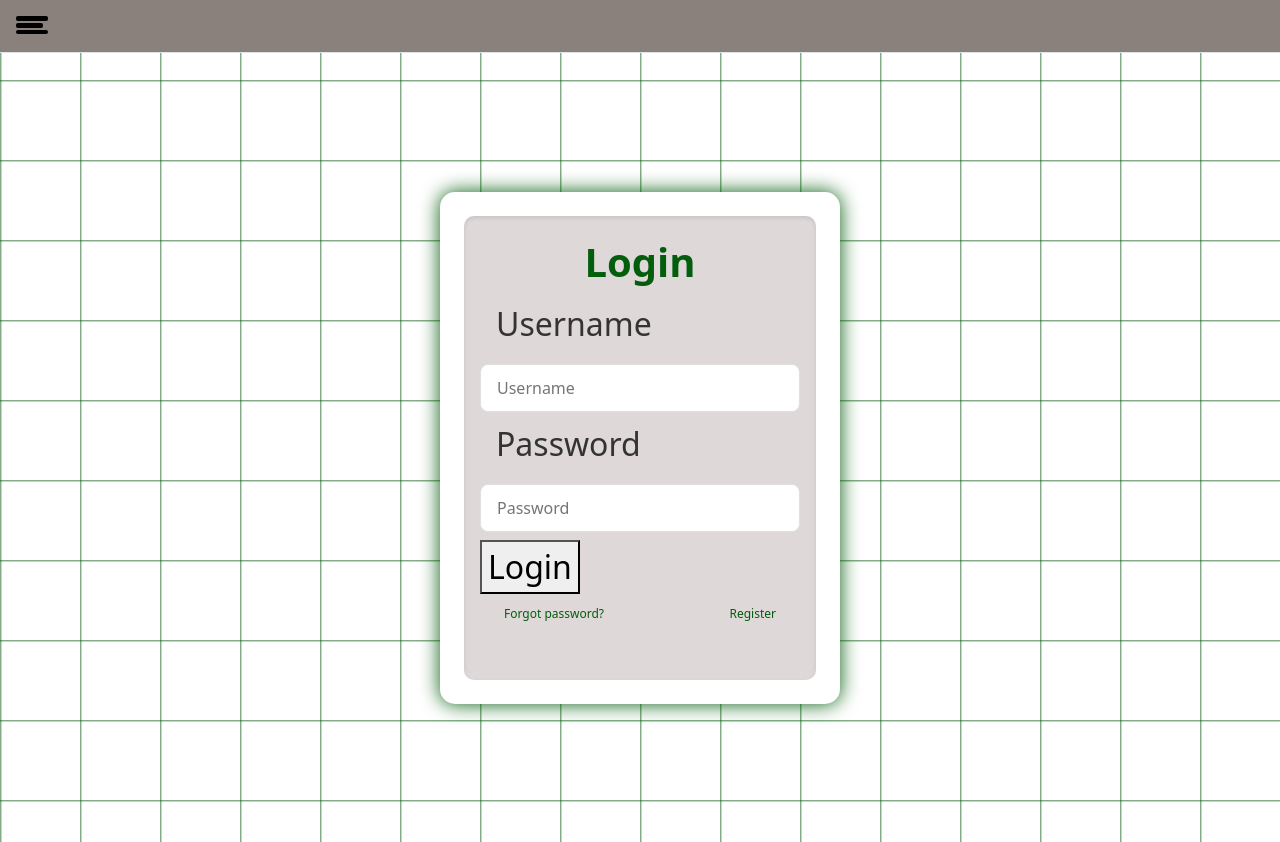
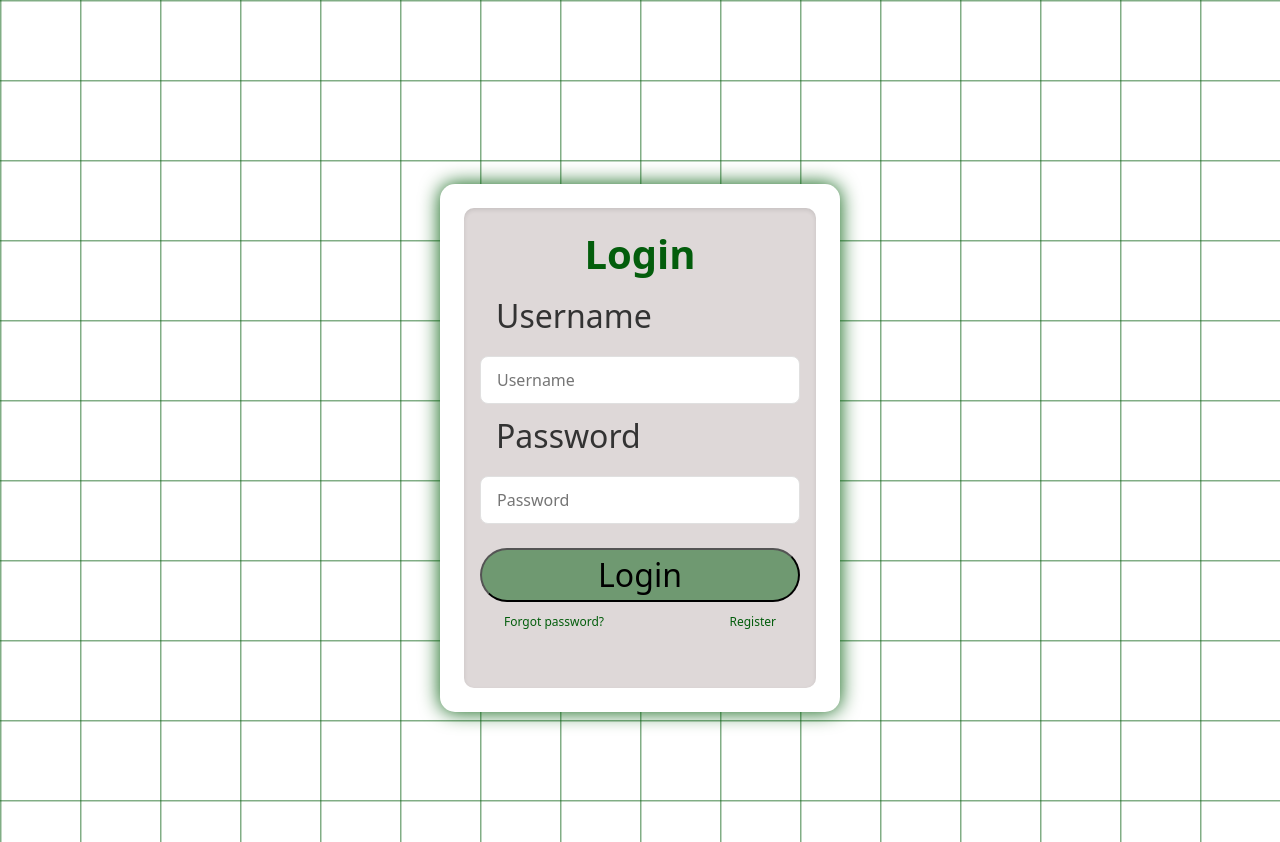
Before and after one commit to BhaveshKukreja29/DevWorth, a Flask app: page /login in a window 1280 px wide. Shown: the top 842 px of the page. Run offline with Flask 3, Linux system fonts and the light colour scheme; some libraries are stand-ins or nearby versions.

Commit message:
Update login.html

```diff
--- a/templates/login.html
+++ b/templates/login.html
@@ -12,33 +12,6 @@
     </head>
 
     <body>
-        <!------------------Floating nav bar---------------------------------------------------->
-        <div class="container">
-            <nav class="navbar d-flex justify-content-between align-items-center py-3 mb-4 border-bottom">
-                <div class="navbar-left">
-                    <div class="hamburger" data-bs-toggle="offcanvas" data-bs-target="#offcanvasTop" aria-controls="offcanvasTop">
-                        <div class="hamburger1"></div>
-                        <div class="hamburger2"></div>
-                        <div class="hamburger3"></div>
-                    </div>
-
-                    <a href="/index" class="d-inline-flex link-body-emphasis text-decoration-none ms-3">
-                        <!-- Your logo or site name here -->
-                    </a>
-                </div>
-            </nav>
-        </div>
-
-        <div class="offcanvas offcanvas-top" tabindex="-1" id="offcanvasTop" aria-labelledby="offcanvasTopLabel">
-            <div class="offcanvas-header">
-                <h5 class="offcanvas-title" id="offcanvasTopLabel">Offcanvas top</h5>
-                <button type="button" class="btn-close" data-bs-dismiss="offcanvas" aria-label="Close"></button>
-            </div>
-            <div class="offcanvas-body">
-                <!--To anything to the menu write in this div-->
-            </div>
-        </div>
-
         <!--------------------------------login--------------------------------------->
         <div class="main">
             <div class="authentication">
@@ -58,7 +31,7 @@
                                 <div class="errorMessage" style="color: Red;">{{ passErr }}</div>
                             {% endif %}
 
-                            <button type="login-btn">Login</button>
+                            <button id="submit-btn" type="submit">Login</button>
                         </form>
 
                         <div class="query">
```
